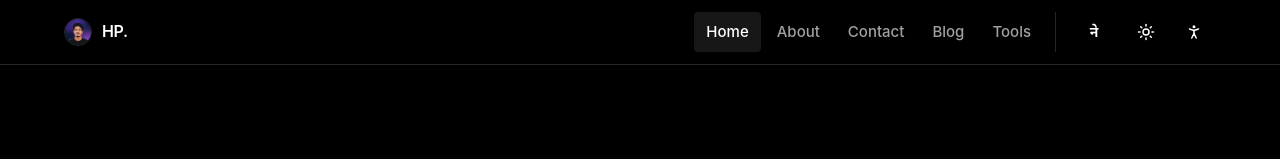
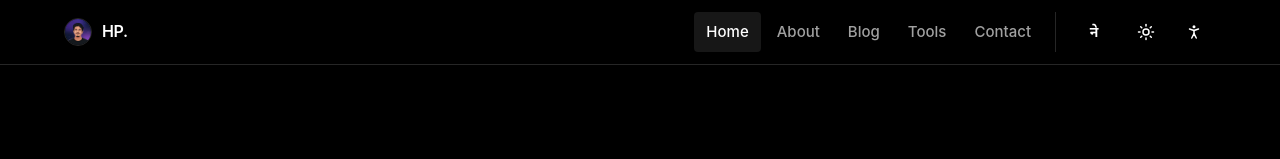
Before and after one commit to hemanphuyal/MyWebApp, a React (Vite) app: page / in a window 1280 px wide. Shown: the top 159 px of the page. Built offline with nearby package versions, Linux system fonts and the light colour scheme.

Commit message:
Navbar Rearranged

```diff
--- a/src/components/Navbar.tsx
+++ b/src/components/Navbar.tsx
@@ -51,7 +51,7 @@ const styles: Record<string, React.CSSProperties> = {
   },
 }
 
-const NAV_ITEMS = ['home', 'about', 'contact', 'blog', 'tools'] as const
+const NAV_ITEMS = ['home', 'about', 'blog', 'tools', 'contact'] as const
 const PATHS: Record<(typeof NAV_ITEMS)[number], string> = {
   home: '/', about: '/about', contact: '/contact', blog: '/blog', tools: '/tools',
 }
```
